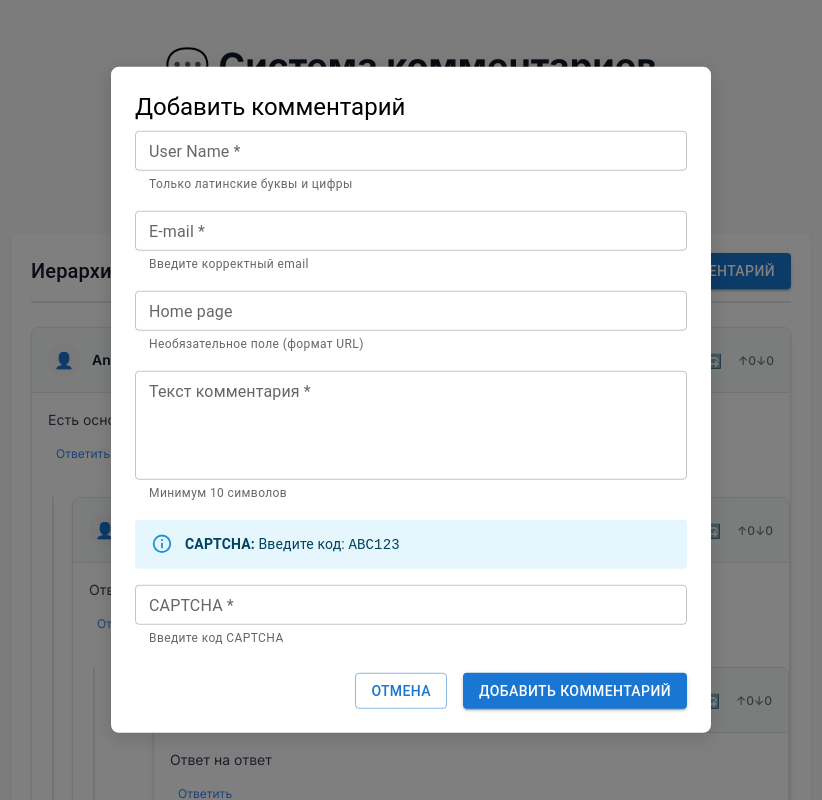
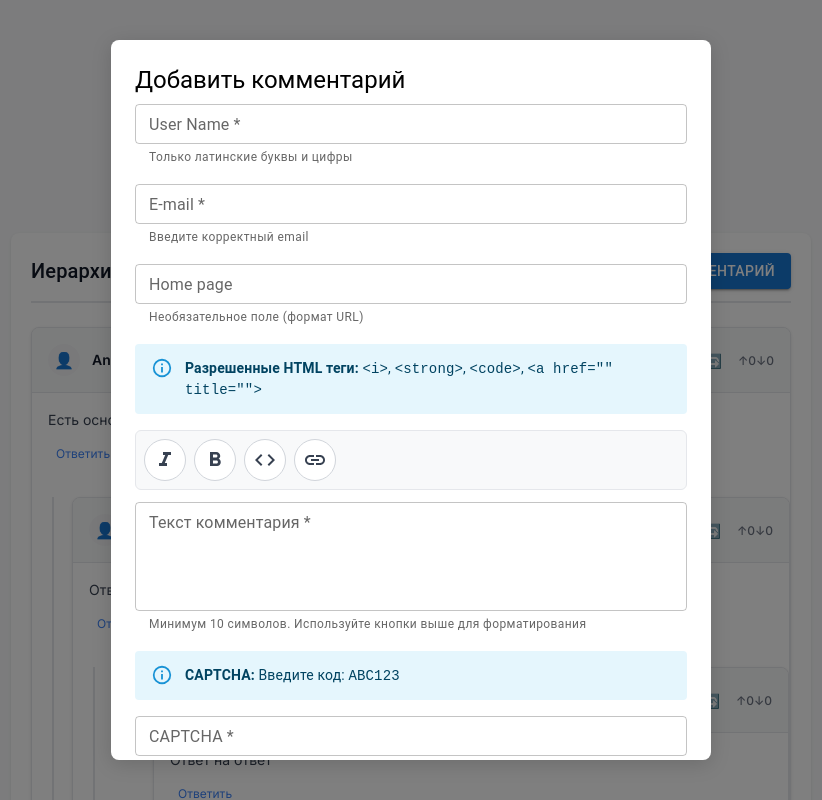
Before and after one commit to Kotfil/comments, a Next.js app in the folder client/: page / in a window 1280 px wide. Both pictures are taken after a click on the button "ДОБАВИТЬ КОММЕНТАРИЙ". Shown: the top 800 px of the page, without its empty margins (229-1051 px from the left). Built offline with nearby package versions, Linux system fonts and the light colour scheme.

Commit message:
Add HTML toolbar with formatting buttons and validation. Users can now use buttons to insert HTML tags and system validates only allowed tags.

```diff
--- a/client/src/components/AddCommentModal.styles.ts
+++ b/client/src/components/AddCommentModal.styles.ts
@@ -1,5 +1,5 @@
 import styled from 'styled-components';
-import { Box, Typography } from '@mui/material';
+import { Box, Typography, IconButton } from '@mui/material';
 
 export const AddCommentModalContainer = styled(Box)`
   position: absolute;
@@ -23,3 +23,31 @@ export const ModalContent = styled(Box)`
 export const FormSection = styled(Box)`
   margin-bottom: 16px;
 `;
+
+export const HTMLToolbar = styled.div`
+  display: flex;
+  gap: 8px;
+  margin-bottom: 12px;
+  padding: 8px;
+  background-color: #f8f9fa;
+  border-radius: 6px;
+  border: 1px solid #e5e7eb;
+`;
+
+export const HTMLButton = styled(IconButton)`
+  && {
+    padding: 8px;
+    border: 1px solid #d1d5db;
+    background-color: white;
+    color: #374151;
+
+    &:hover {
+      background-color: #e5e7eb;
+      border-color: #9ca3af;
+    }
+
+    &:active {
+      background-color: #d1d5db;
+    }
+  }
+`;
--- a/client/src/components/AddCommentModal.tsx
+++ b/client/src/components/AddCommentModal.tsx
@@ -6,9 +6,17 @@ import {
   TextField,
   Button,
   Alert,
+  IconButton,
+  Tooltip,
 } from '@mui/material';
+import {
+  FormatItalic,
+  FormatBold,
+  Code,
+  Link,
+} from '@mui/icons-material';
 import { Comment } from '@/data/mock-comments';
-import { AddCommentModalContainer, ModalContent, FormSection } from './AddCommentModal.styles';
+import { AddCommentModalContainer, ModalContent, FormSection, HTMLToolbar, HTMLButton } from './AddCommentModal.styles';
 
 interface AddCommentModalProps {
   open: boolean;
@@ -51,6 +59,89 @@ export const AddCommentModal: React.FC<AddCommentModalProps> = ({
 
   const [errors, setErrors] = useState<FormErrors>({});
 
+  // Функция для вставки HTML тегов
+  const insertHTMLTag = (tag: string) => {
+    const textField = document.querySelector('textarea[name="content"]') as HTMLTextAreaElement;
+    if (!textField) return;
+
+    const start = textField.selectionStart;
+    const end = textField.selectionEnd;
+    const selectedText = formData.content.substring(start, end);
+
+    let newText = '';
+    let newCursorPos = start;
+
+    switch (tag) {
+      case 'i':
+        newText = `<i>${selectedText || 'курсивный текст'}</i>`;
+        newCursorPos = start + 3 + (selectedText ? selectedText.length : 15);
+        break;
+      case 'strong':
+        newText = `<strong>${selectedText || 'жирный текст'}</strong>`;
+        newCursorPos = start + 8 + (selectedText ? selectedText.length : 15);
+        break;
+      case 'code':
+        newText = `<code>${selectedText || 'код'}</code>`;
+        newCursorPos = start + 6 + (selectedText ? selectedText.length : 3);
+        break;
+      case 'a':
+        newText = `<a href="https://example.com" title="ссылка">${selectedText || 'ссылка'}</a>`;
+        newCursorPos = start + 9 + (selectedText ? selectedText.length : 5);
+        break;
+    }
+
+    const newContent =
+      formData.content.substring(0, start) +
+      newText +
+      formData.content.substring(end);
+
+    setFormData(prev => ({
+      ...prev,
+      content: newContent,
+    }));
+
+    // Устанавливаем курсор в нужную позицию после обновления состояния
+    setTimeout(() => {
+      if (textField) {
+        textField.focus();
+        textField.setSelectionRange(newCursorPos, newCursorPos);
+      }
+    }, 0);
+  };
+
+  // Функция для валидации HTML тегов
+  const validateHTMLTags = (content: string): boolean => {
+    // Разрешенные теги
+    const allowedTags = ['i', 'strong', 'code', 'a'];
+
+    // Регулярное выражение для поиска HTML тегов
+    const tagRegex = /<\/?([a-zA-Z]+)([^>]*)>/g;
+    let match;
+
+    while ((match = tagRegex.exec(content)) !== null) {
+      const tagName = match[1].toLowerCase();
+
+      // Проверяем, разрешен ли тег
+      if (!allowedTags.includes(tagName)) {
+        return false;
+      }
+
+      // Для тега <a> проверяем атрибуты
+      if (tagName === 'a') {
+        const attributes = match[2];
+        const hrefMatch = attributes.match(/href\s*=\s*["']([^"']*)["']/);
+        const titleMatch = attributes.match(/title\s*=\s*["']([^"']*)["']/);
+
+        // Проверяем, что href присутствует и является валидным URL
+        if (!hrefMatch || !/^https?:\/\/.+/.test(hrefMatch[1])) {
+          return false;
+        }
+      }
+    }
+
+    return true;
+  };
+
   const validateForm = (): boolean => {
     const newErrors: FormErrors = {};
 
@@ -78,6 +169,8 @@ export const AddCommentModal: React.FC<AddCommentModalProps> = ({
       newErrors.content = 'Текст комментария обязателен';
     } else if (formData.content.length < 10) {
       newErrors.content = 'Минимум 10 символов';
+    } else if (!validateHTMLTags(formData.content)) {
+      newErrors.content = 'Использованы неразрешенные HTML теги. Разрешены только: <i>, <strong>, <code>, <a href="" title="">';
     }
 
     // CAPTCHA validation
@@ -198,13 +291,43 @@ export const AddCommentModal: React.FC<AddCommentModalProps> = ({
             </FormSection>
 
             <FormSection>
+              <Alert severity="info" sx={{ mb: 2 }}>
+                <Typography variant="body2">
+                  <strong>Разрешенные HTML теги:</strong> <code>&lt;i&gt;</code>, <code>&lt;strong&gt;</code>, <code>&lt;code&gt;</code>, <code>&lt;a href="" title=""&gt;</code>
+                </Typography>
+              </Alert>
+
+              <HTMLToolbar>
+                <Tooltip title="Курсив">
+                  <HTMLButton onClick={() => insertHTMLTag('i')}>
+                    <FormatItalic />
+                  </HTMLButton>
+                </Tooltip>
+                <Tooltip title="Жирный">
+                  <HTMLButton onClick={() => insertHTMLTag('strong')}>
+                    <FormatBold />
+                  </HTMLButton>
+                </Tooltip>
+                <Tooltip title="Код">
+                  <HTMLButton onClick={() => insertHTMLTag('code')}>
+                    <Code />
+                  </HTMLButton>
+                </Tooltip>
+                <Tooltip title="Ссылка">
+                  <HTMLButton onClick={() => insertHTMLTag('a')}>
+                    <Link />
+                  </HTMLButton>
+                </Tooltip>
+              </HTMLToolbar>
+
               <TextField
                 fullWidth
+                name="content"
                 label="Текст комментария *"
                 value={formData.content}
                 onChange={handleInputChange('content')}
                 error={!!errors.content}
-                helperText={errors.content || 'Минимум 10 символов'}
+                helperText={errors.content || 'Минимум 10 символов. Используйте кнопки выше для форматирования'}
                 variant="outlined"
                 size="small"
                 multiline
--- a/client/src/components/HierarchicalComments.tsx
+++ b/client/src/components/HierarchicalComments.tsx
@@ -32,6 +32,88 @@ export const HierarchicalComments: React.FC<HierarchicalCommentsProps> = ({ onAd
   const [comments, setComments] = useState<Comment[]>(mockComments);
   const [isModalOpen, setIsModalOpen] = useState(false);
   const [replyToComment, setReplyToComment] = useState<Comment | null>(null);
+
+  // Функция для безопасного рендеринга HTML тегов
+  const renderHTMLContent = (content: string) => {
+    // Разрешенные HTML теги
+    const allowedTags = {
+      'a': (props: any, children: any) => (
+        <a
+          href={props.href}
+          title={props.title}
+          target="_blank"
+          rel="noopener noreferrer"
+          style={{ color: '#3b82f6', textDecoration: 'underline' }}
+        >
+          {children}
+        </a>
+      ),
+      'code': (props: any, children: any) => (
+        <code style={{
+          backgroundColor: '#f3f4f6',
+          padding: '2px 4px',
+          borderRadius: '4px',
+          fontFamily: 'monospace',
+          fontSize: '0.9em'
+        }}>
+          {children}
+        </code>
+      ),
+      'i': (props: any, children: any) => (
+        <i style={{ fontStyle: 'italic' }}>{children}</i>
+      ),
+      'strong': (props: any, children: any) => (
+        <strong style={{ fontWeight: 'bold' }}>{children}</strong>
+      ),
+    };
+
+    // Простой парсер для разрешенных тегов
+    const parseHTML = (text: string) => {
+      const tagRegex = /<(\/?)(a|code|i|strong)([^>]*)>(.*?)<\/\2>/g;
+      const parts = [];
+      let lastIndex = 0;
+      let match;
+
+      while ((match = tagRegex.exec(text)) !== null) {
+        const [fullMatch, isClosing, tagName, attributes, content] = match;
+
+        if (isClosing) continue; // Пропускаем закрывающие теги
+
+        // Добавляем текст до тега
+        if (match.index > lastIndex) {
+          parts.push(text.slice(lastIndex, match.index));
+        }
+
+        // Парсим атрибуты для тега <a>
+        let props: any = {};
+        if (tagName === 'a') {
+          const hrefMatch = attributes.match(/href="([^"]*)"/);
+          const titleMatch = attributes.match(/title="([^"]*)"/);
+          if (hrefMatch) props.href = hrefMatch[1];
+          if (titleMatch) props.title = titleMatch[1];
+        }
+
+        // Рендерим тег
+        const TagComponent = allowedTags[tagName as keyof typeof allowedTags];
+        if (TagComponent) {
+          parts.push(TagComponent(props, content));
+        } else {
+          parts.push(content); // Если тег не разрешен, показываем только содержимое
+        }
+
+        lastIndex = match.index + fullMatch.length;
+      }
+
+      // Добавляем оставшийся текст
+      if (lastIndex < text.length) {
+        parts.push(text.slice(lastIndex));
+      }
+
+      return parts.length > 0 ? parts : [text];
+    };
+
+    return parseHTML(content);
+  };
 
   const handleAddComment = (commentData: any) => {
     const newComment: Comment = {
@@ -125,7 +207,9 @@ export const HierarchicalComments: React.FC<HierarchicalCommentsProps> = ({ onAd
           </CommentHeader>
 
           <CommentContent>
-            <CommentText>{comment.content}</CommentText>
+            <CommentText>
+              {renderHTMLContent(comment.content)}
+            </CommentText>
             <ReplyButton onClick={() => handleReplyClick(comment)}>Ответить</ReplyButton>
           </CommentContent>
 
```
